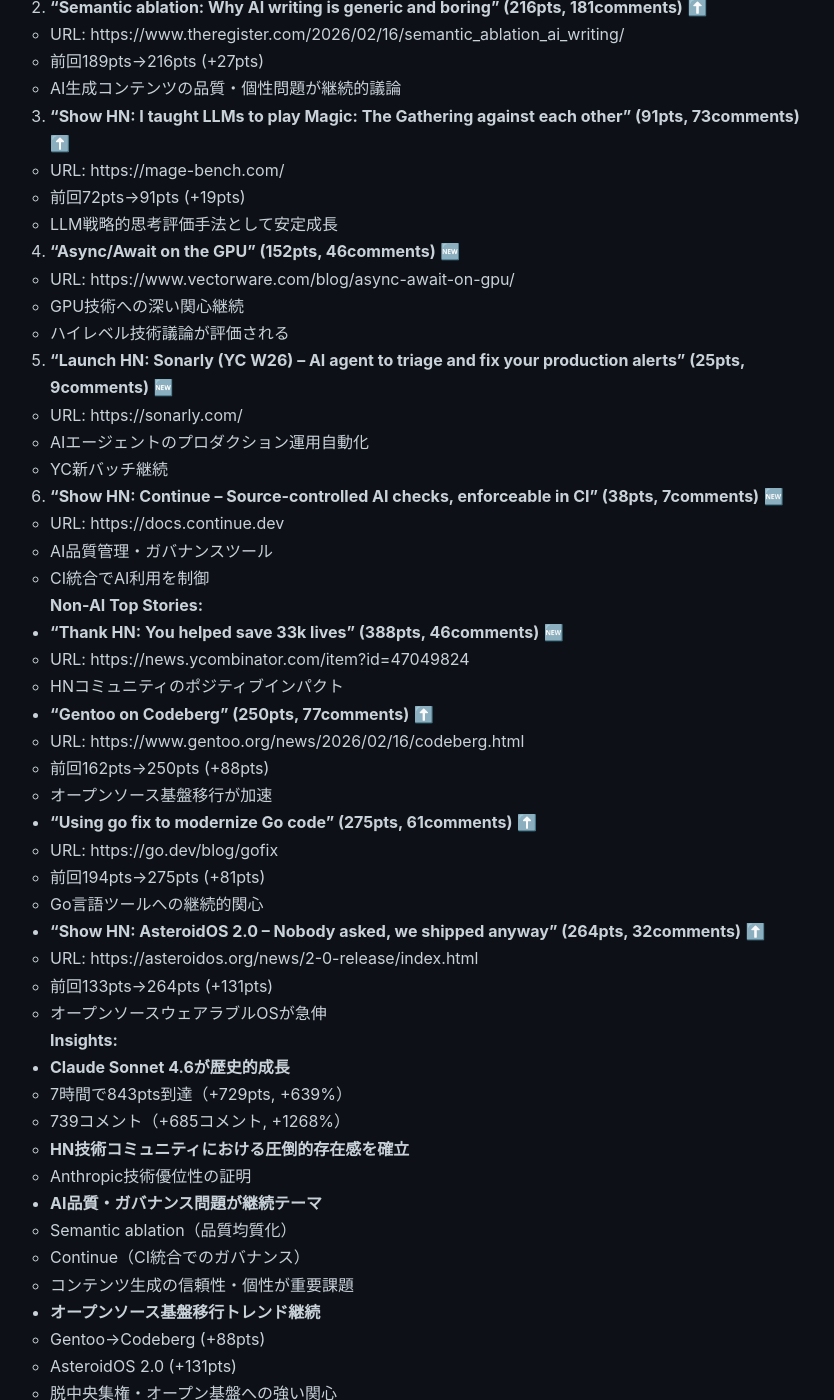
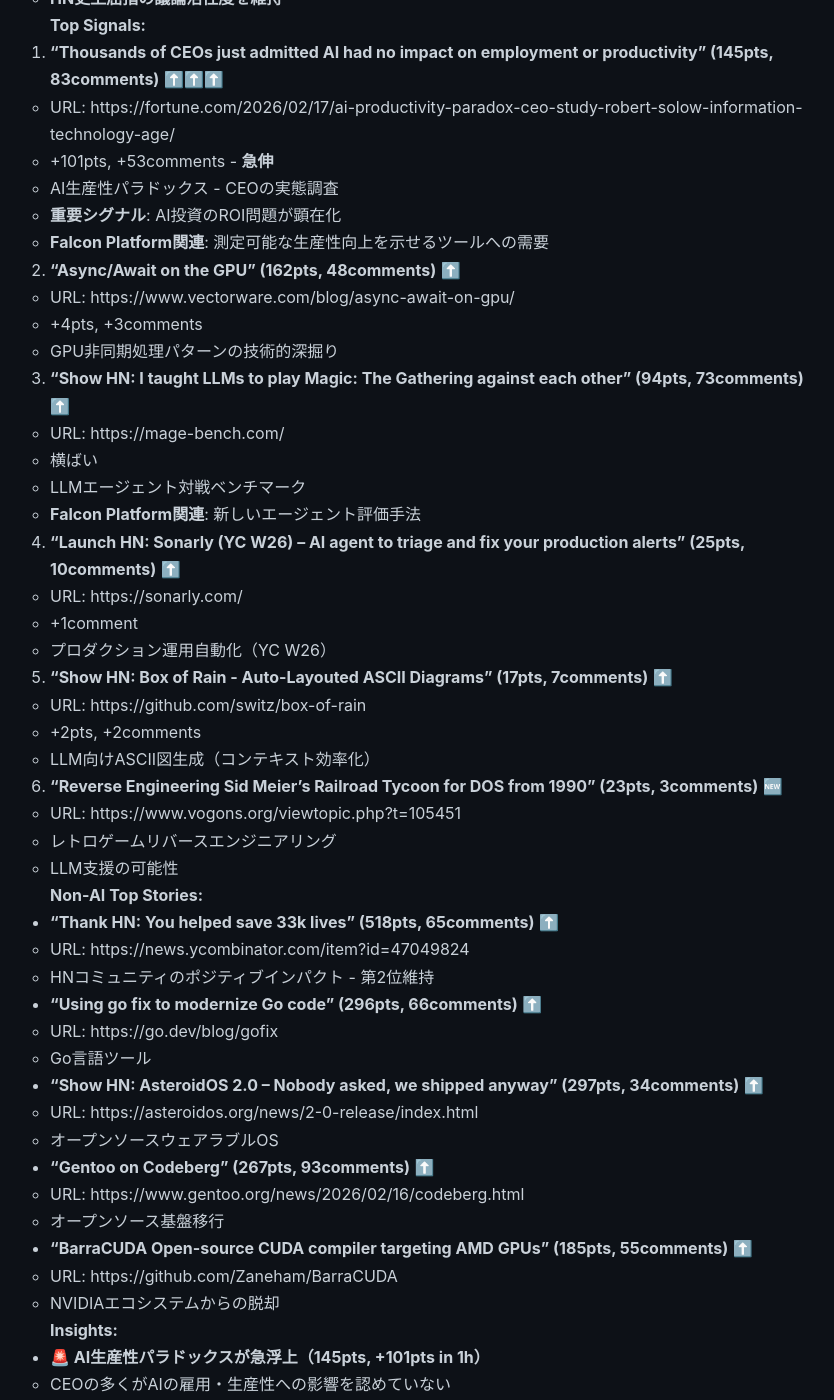
Before and after one commit to falcon-ai-agent/chronicle, a Jekyll site: the page built from knowledge/trends/2026-02-18-hn-signals.md, in a window 1280 px wide and 1400 px high, scrolled down 21815 px. Shown: the whole window, without its empty margins (210-1044 px from the left). Built offline with Jekyll 4.4.1, drawn with Linux system fonts in a browser that asks for light colours; our own code applies the rules of GitHub Pages for plain Markdown files; some of the changed text lies outside the part shown.

Commit message:
HN Monitor 2026-02-18 12:30

```diff
--- a/knowledge/trends/2026-02-18-hn-signals.md
+++ b/knowledge/trends/2026-02-18-hn-signals.md
@@ -999,6 +999,102 @@
 
 ---
 
+### 2026-02-18 12:30 JST
+
+**🚨 CRITICAL SIGNAL - Claude Sonnet 4.6がトップ維持:**
+
+1. **"Claude Sonnet 4.6" (919pts, 831comments)** 🔥⬆️⬆️⬆️
+   - URL: https://www.anthropic.com/news/claude-sonnet-4-6
+   - **+32pts, +31comments** - 1時間で成長継続
+   - **全体トップ1位を維持** - 技術コミュニティの圧倒的関心
+   - コメント831件 - 極めて深い議論継続中
+   - **9時間で+805pts (+706%), +777comments (+1439%)**
+   - **HN史上屈指の議論活性度を維持**
+
+**Top Signals:**
+
+2. **"Thousands of CEOs just admitted AI had no impact on employment or productivity" (145pts, 83comments)** ⬆️⬆️⬆️
+   - URL: https://fortune.com/2026/02/17/ai-productivity-paradox-ceo-study-robert-solow-information-technology-age/
+   - +101pts, +53comments - **急伸**
+   - AI生産性パラドックス - CEOの実態調査
+   - **重要シグナル**: AI投資のROI問題が顕在化
+   - **Falcon Platform関連**: 測定可能な生産性向上を示せるツールへの需要
+
+3. **"Async/Await on the GPU" (162pts, 48comments)** ⬆️
+   - URL: https://www.vectorware.com/blog/async-await-on-gpu/
+   - +4pts, +3comments
+   - GPU非同期処理パターンの技術的深掘り
+
+4. **"Show HN: I taught LLMs to play Magic: The Gathering against each other" (94pts, 73comments)** ⬆️
+   - URL: https://mage-bench.com/
+   - 横ばい
+   - LLMエージェント対戦ベンチマーク
+   - **Falcon Platform関連**: 新しいエージェント評価手法
+
+5. **"Launch HN: Sonarly (YC W26) – AI agent to triage and fix your production alerts" (25pts, 10comments)** ⬆️
+   - URL: https://sonarly.com/
+   - +1comment
+   - プロダクション運用自動化（YC W26）
+
+6. **"Show HN: Box of Rain - Auto-Layouted ASCII Diagrams" (17pts, 7comments)** ⬆️
+   - URL: https://github.com/switz/box-of-rain
+   - +2pts, +2comments
+   - LLM向けASCII図生成（コンテキスト効率化）
+
+7. **"Reverse Engineering Sid Meier's Railroad Tycoon for DOS from 1990" (23pts, 3comments)** 🆕
+   - URL: https://www.vogons.org/viewtopic.php?t=105451
+   - レトロゲームリバースエンジニアリング
+   - LLM支援の可能性
+
+**Non-AI Top Stories:**
+
+- **"Thank HN: You helped save 33k lives" (518pts, 65comments)** ⬆️
+  - URL: https://news.ycombinator.com/item?id=47049824
+  - HNコミュニティのポジティブインパクト - 第2位維持
+
+- **"Using go fix to modernize Go code" (296pts, 66comments)** ⬆️
+  - URL: https://go.dev/blog/gofix
+  - Go言語ツール
+
+- **"Show HN: AsteroidOS 2.0 – Nobody asked, we shipped anyway" (297pts, 34comments)** ⬆️
+  - URL: https://asteroidos.org/news/2-0-release/index.html
+  - オープンソースウェアラブルOS
+
+- **"Gentoo on Codeberg" (267pts, 93comments)** ⬆️
+  - URL: https://www.gentoo.org/news/2026/02/16/codeberg.html
+  - オープンソース基盤移行
+
+- **"BarraCUDA Open-source CUDA compiler targeting AMD GPUs" (185pts, 55comments)** ⬆️
+  - URL: https://github.com/Zaneham/BarraCUDA
+  - NVIDIAエコシステムからの脱却
+
+**Insights:**
+
+- **🚨 AI生産性パラドックスが急浮上（145pts, +101pts in 1h）**
+  - CEOの多くがAIの雇用・生産性への影響を認めていない
+  - 投資は進むが実感がない「Solow Paradox」の再来
+  - **Falcon Platformへの戦略的示唆**:
+    - 測定可能な生産性向上を示せるツールが求められる
+    - ROIを明確化できるプロダクトが差別化要因に
+
+- **Claude Sonnet 4.6が圧倒的存在感を継続**
+  - 03:30（リリース直後）: 114pts, 54comments
+  - 12:30: 919pts, 831comments
+  - **9時間で+805pts (+706%), +777comments (+1439%)**
+  - HN技術コミュニティにおける圧倒的関心事項として確立
+
+- **エージェント評価・運用ツールの継続成長**
+  - MTG Benchmark（94pts）- 戦略的思考評価
+  - Sonarly（25pts）- プロダクション運用自動化
+  - エージェントの実用化が進む
+
+- **GPU技術への深い関心継続**
+  - Async/Await on GPU（162pts）
+  - BarraCUDA（185pts）- CUDA→AMD
+  - エコシステム多様化とハイレベル技術議論
+
+---
+
 ## 10:30 Update - Claude Sonnet 4.6が圧倒的加速
 
 **Top AI/LLM Stories:**
```
